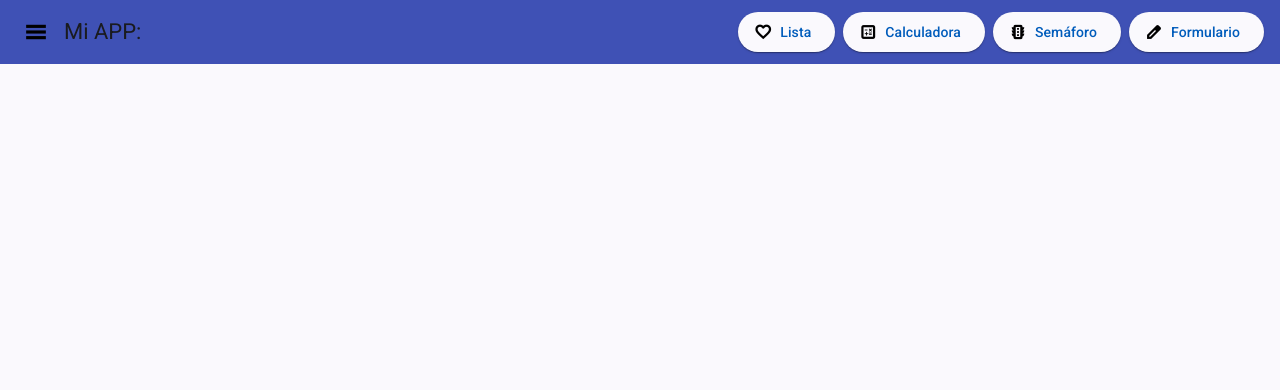
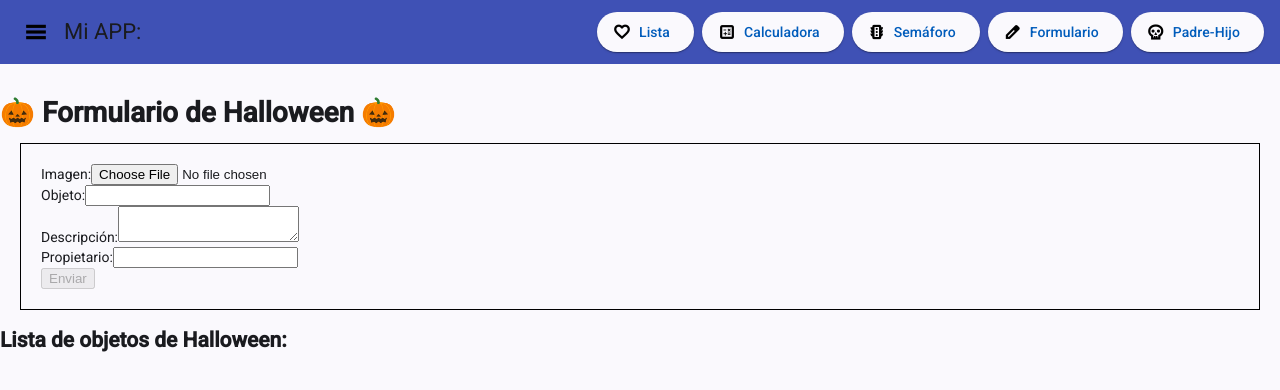
Before and after one commit to xosembg61/PRIMERPROYECTO, an Angular app: page /padre-hijo in a window 1280 px wide. Before the commit this address led to /. Shown: the top 390 px of the page. Built offline with nearby package versions, Linux system fonts and the light colour scheme.

Commit message:
Form + imagen con herencia

```diff
--- a/src/app/app.html
+++ b/src/app/app.html
@@ -14,6 +14,9 @@
 
     <button matButton="elevated"  routerLink="/formulario-halloween">Formulario <mat-icon>edit</mat-icon></button>
 
+    <button matButton="elevated"  routerLink="/padre-hijo">Padre-Hijo <mat-icon>skull</mat-icon></button>
+
+
 
 </mat-toolbar>
 <br>
--- a/src/app/app.routes.ts
+++ b/src/app/app.routes.ts
@@ -3,6 +3,7 @@ import { Calculadora } from './components/calculadora/calculadora';
 import { Lista } from './components/lista/lista';
 import { Smaforo } from './components/smaforo/smaforo';
 import { FormularioHalloween } from './components/formulario-halloween/formulario-halloween';
+import { PadreHijo } from './components/padre-hijo/padre-hijo';
 
 export const routes: Routes = [
 	/*{ path: '', redirectTo: 'lista', pathMatch: 'full' },*/
@@ -10,4 +11,6 @@ export const routes: Routes = [
 	{ path: 'calculadora', component: Calculadora },
 	{ path: 'smaforo', component: Smaforo },
 	{ path: 'formulario-halloween', component: FormularioHalloween },
+	{ path: 'padre-hijo', component: PadreHijo },
+	{ path: '**', redirectTo: 'index.html' }
 ];
--- a/src/app/components/formulario-halloween/formulario-halloween.html
+++ b/src/app/components/formulario-halloween/formulario-halloween.html
@@ -33,3 +33,40 @@
 
     <button type="submit" [disabled]="formularioHalloween.invalid">Enviar</button>
 </form>
+
+
+<br>
+
+<form [formGroup]="tareaformhallowen" (ngSubmit)="enviar_v2()">
+    <label>Nombre de la persona:</label>
+    <input type="text" formControlName="nombre_persona">
+    <br>
+    @if(tareaformhallowen.controls.nombre_persona.invalid){
+        <span class="texto-error">El nombre es inválido y debe tener entre 3 y 50 caracteres</span>
+        <br>
+    }@else{
+        <br>
+    }
+
+    <label>Nombre del objeto:</label>
+    <input type="text" formControlName="nombre_objeto">
+    <br>
+    @if(tareaformhallowen.controls.nombre_objeto.invalid){
+        <span class="texto-error">El nombre del objeto es inválido y debe tener entre 3 y 50 caracteres</span>
+        <br>
+    }@else{
+        <br>
+    }
+
+
+    <button type="submit" [disabled]="tareaformhallowen.invalid">Enviar</button>
+</form>
+
+<h2>Lista de objetos de Halloween:</h2>
+<ol>
+    @for (registro of objetosHalloween; track $index) {
+        <li>{{ registro.objeto }} - {{ registro.nombre_persona }}</li>
+    }
+</ol>
+
+<br>
--- a/src/app/components/formulario-halloween/formulario-halloween.ts
+++ b/src/app/components/formulario-halloween/formulario-halloween.ts
@@ -30,4 +30,25 @@ enviar(){
   const edad = this.formularioHalloween.get('edad')?.value;
 }
 
+tareaformhallowen = new FormGroup({
+  nombre_persona: new FormControl('', { validators: [Validators.required,Validators.minLength(3),Validators.maxLength(50)] }),
+  nombre_objeto: new FormControl('', { validators: [Validators.required, Validators.minLength(3),Validators.maxLength(50)] }),
+  });
+
+objetosHalloween: { objeto: string; nombre_persona: string }[] = [];
+
+enviar_v2(){
+  if (this.tareaformhallowen.invalid) {
+    return;
+  }
+
+  const { nombre_objeto, nombre_persona } = this.tareaformhallowen.getRawValue();
+  this.objetosHalloween.push({ objeto: nombre_objeto ?? '', nombre_persona: nombre_persona ?? '' });
 }
+
+
+
+
+
+
+}
--- /dev/null
+++ b/src/app/components/padre-hijo/padre-hijo.css
@@ -0,0 +1,15 @@
+.texto-error {
+    color: red;
+    font-weight: bold;
+    font-size: small;
+}
+
+form {
+    border: 1px solid black;
+    padding: 20px;
+    margin: 20px;
+}
+
+.tarjetas {
+    margin: 20px;
+}
--- /dev/null
+++ b/src/app/components/padre-hijo/padre-hijo.html
@@ -0,0 +1,44 @@
+<h1>🎃 Formulario de Halloween 🎃</h1>
+
+<form [formGroup]="formularioHalloween" (ngSubmit)="enviar(inputImagen)">
+    <label>Imagen:</label>
+    <input #inputImagen type="file" accept="image/*" (change)="seleccionarImagen($event)">
+    <br>
+    @if (formularioHalloween.controls.imagen.invalid && formularioHalloween.controls.imagen.touched) {
+        <span class="texto-error">Selecciona una imagen</span>
+        <br>
+    }
+
+    <label>Objeto:</label>
+    <input type="text" formControlName="objeto">
+    <br>
+    @if (formularioHalloween.controls.objeto.invalid && formularioHalloween.controls.objeto.touched) {
+        <span class="texto-error">El objeto es obligatorio y debe tener entre 3 y 50 caracteres</span>
+        <br>
+    }
+
+    <label>Descripción:</label>
+    <textarea formControlName="descripcion"></textarea>
+    <br>
+    @if (formularioHalloween.controls.descripcion.invalid && formularioHalloween.controls.descripcion.touched) {
+        <span class="texto-error">La descripción es obligatoria y debe tener al menos 10 caracteres</span>
+        <br>
+    }
+
+    <label>Propietario:</label>
+    <input type="text" formControlName="propietario">
+    <br>
+    @if (formularioHalloween.controls.propietario.invalid && formularioHalloween.controls.propietario.touched) {
+        <span class="texto-error">El propietario es obligatorio y debe tener entre 3 y 50 caracteres</span>
+        <br>
+    }
+
+    <button type="submit" [disabled]="formularioHalloween.invalid">Enviar</button>
+</form>
+
+<h2>Lista de objetos de Halloween:</h2>
+<div class="tarjetas">
+    <ng-container *ngFor="let objeto of objetosHalloween">
+        <app-tarjeta-halloween [objeto]="objeto"></app-tarjeta-halloween>
+    </ng-container>
+</div>
--- /dev/null
+++ b/src/app/components/padre-hijo/padre-hijo.ts
@@ -0,0 +1,55 @@
+import { NgFor } from '@angular/common';
+import { Component } from '@angular/core';
+import { FormControl, FormGroup, ReactiveFormsModule, Validators } from '@angular/forms';
+import { ObjetoHalloween } from '../tarjeta-halloween/objeto-halloween';
+import { TarjetaHalloweenComponent } from '../tarjeta-halloween/tarjeta-halloween';
+
+@Component({
+  standalone: true,
+  imports: [NgFor, ReactiveFormsModule, TarjetaHalloweenComponent],
+  selector: 'app-padre-hijo',
+  styleUrl: './padre-hijo.css',
+  templateUrl: './padre-hijo.html',
+})
+export class PadreHijo {
+  formularioHalloween = new FormGroup({
+    imagen: new FormControl('', { validators: [Validators.required] }),
+    objeto: new FormControl('', { validators: [Validators.required, Validators.minLength(3), Validators.maxLength(50)]}),
+    descripcion: new FormControl('', { validators: [Validators.required, Validators.minLength(10)]}),
+    propietario: new FormControl('', { validators: [Validators.required, Validators.minLength(3), Validators.maxLength(50)]}),
+  });
+
+  objetosHalloween: ObjetoHalloween[] = [];
+
+  seleccionarImagen(event: Event): void {
+    const input = event.target;
+    const archivo = input instanceof HTMLInputElement ? input.files?.[0] : undefined;
+
+    if (!archivo || !archivo.type.startsWith('image/')) {
+      this.formularioHalloween.controls.imagen.setValue('');
+      return;
+    }
+
+    const lector = new FileReader();
+    lector.onload = () => {
+      this.formularioHalloween.controls.imagen.setValue(
+        typeof lector.result === 'string' ? lector.result : '',
+      );
+    };
+    lector.onerror = () => this.formularioHalloween.controls.imagen.setValue('');
+    lector.readAsDataURL(archivo);
+  }
+
+  enviar(inputImagen: HTMLInputElement): void {
+    if (this.formularioHalloween.invalid) {
+      this.formularioHalloween.markAllAsTouched();
+      return;
+    }
+
+    const { imagen, objeto, descripcion, propietario } = this.formularioHalloween.getRawValue();
+    this.objetosHalloween.push({imagen: imagen ?? '', objeto: objeto ?? '', descripcion: descripcion ?? '', propietario: propietario ?? ''});
+    this.formularioHalloween.reset();
+    inputImagen.value = '';
+  }
+
+}
--- /dev/null
+++ b/src/app/components/tarjeta-halloween/objeto-halloween.ts
@@ -0,0 +1,6 @@
+export interface ObjetoHalloween {
+  imagen: string;
+  objeto: string;
+  descripcion: string;
+  propietario: string;
+}
--- /dev/null
+++ b/src/app/components/tarjeta-halloween/tarjeta-halloween.css
@@ -0,0 +1,24 @@
+.tarjeta {
+    display: flex;
+    gap: 15px;
+    border: 1px solid #999;
+    padding: 12px;
+    margin-bottom: 12px;
+}
+
+img {
+    width: 120px;
+    height: 120px;
+    object-fit: cover;
+}
+
+p {
+    margin: 8px 0;
+}
+
+@media (max-width: 420px) {
+    img {
+        width: 90px;
+        height: 90px;
+    }
+}
--- /dev/null
+++ b/src/app/components/tarjeta-halloween/tarjeta-halloween.html
@@ -0,0 +1,8 @@
+<article class="tarjeta">
+    <img [src]="objeto.imagen" [alt]="objeto.objeto">
+    <div>
+        <strong>{{ objeto.objeto }}</strong>
+        <p>{{ objeto.descripcion }}</p>
+        <span>Propietario: {{ objeto.propietario }}</span>
+    </div>
+</article>
--- /dev/null
+++ b/src/app/components/tarjeta-halloween/tarjeta-halloween.ts
@@ -0,0 +1,12 @@
+import { Component, Input } from '@angular/core';
+import { ObjetoHalloween } from './objeto-halloween';
+
+@Component({
+  standalone: true,
+  selector: 'app-tarjeta-halloween',
+  templateUrl: './tarjeta-halloween.html',
+  styleUrl: './tarjeta-halloween.css',
+})
+export class TarjetaHalloweenComponent {
+  @Input({ required: true }) objeto!: ObjetoHalloween;
+}
```
Also changed, not shown: 1 other file (tests, documents, lock files or other folders).
